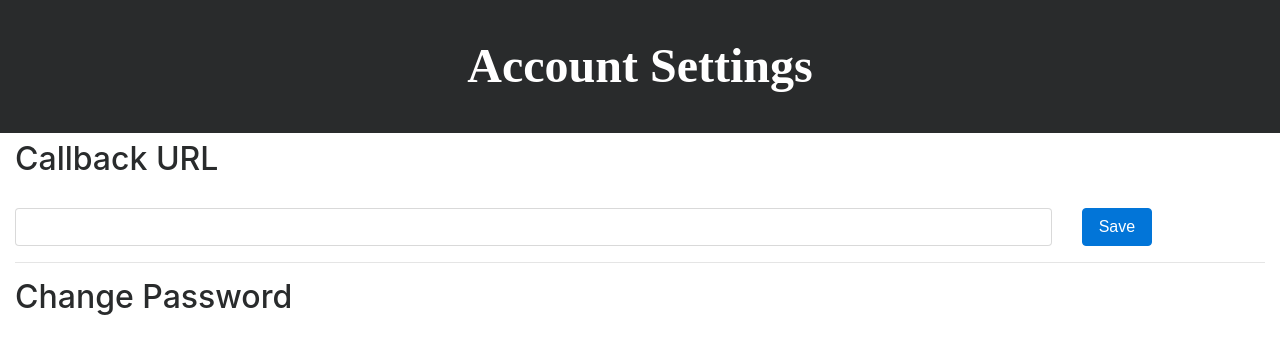
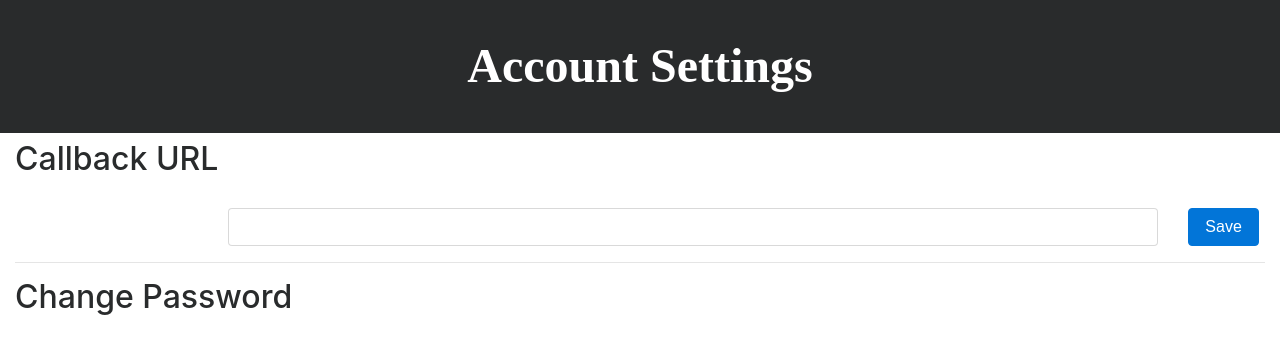
Before and after one commit to ashiswin/Kodyac-Web, a PHP site: page /settings.php in a window 1280 px wide. Shown: the part 56-410 px from the top of the page. Run offline with PHP 8.4, Linux system fonts and the light colour scheme; the visitor is signed in with stand-in values (Sample User, id 1); data that the repository does not hold is empty; some libraries are stand-ins or nearby versions; some web fonts are replaced.

Commit message:
Debug layout

```diff
--- a/settings.php
+++ b/settings.php
@@ -51,10 +51,10 @@
 			<h2>Callback URL</h2>
 			<br>
 			<div class="row">
-				<div class="col-md-10">
+				<div class="offset-md-2 col-md-9">
 					<input type="text" class="form-control">
 				</div>
-				<div class="col-md-2">
+				<div class="col-md-1">
 					<button class="btn btn-primary">Save</button>
 				</div>
 			</div>
```
